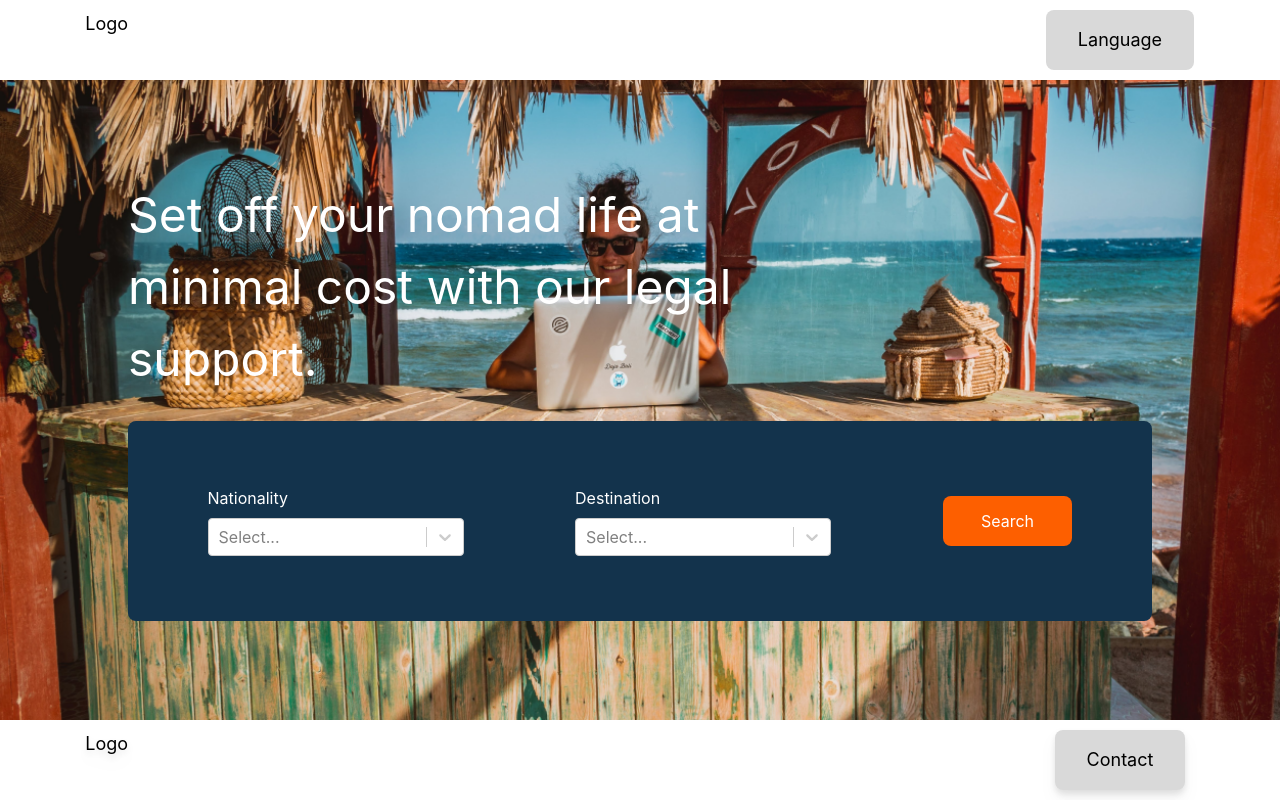
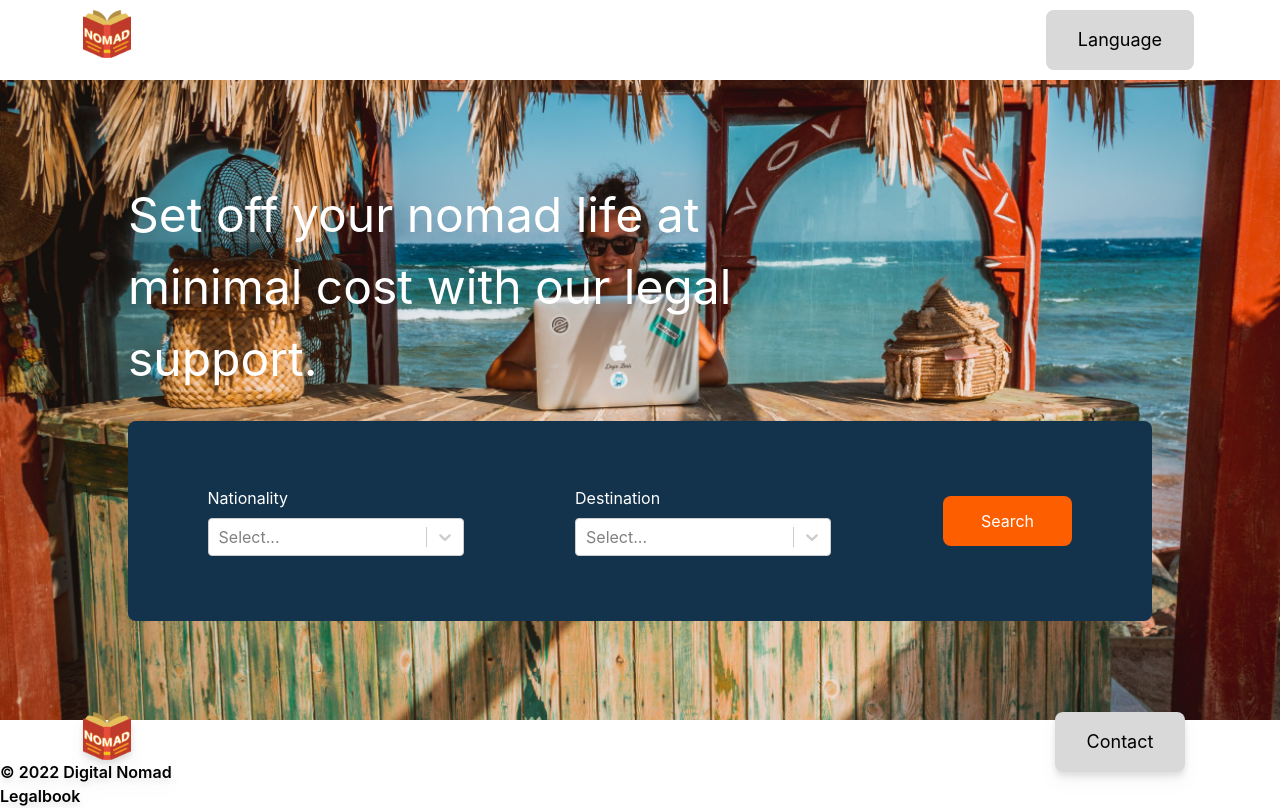
Before and after one commit to mharitsnf/digital-nomads-legalbook, a Next.js app: page / in a window 1280 px wide. Built offline with nearby package versions, Linux system fonts and the light colour scheme.

Commit message:
logo added

```diff
--- a/components/footer.js
+++ b/components/footer.js
@@ -3,7 +3,11 @@ export default function Footer() {
     return (
         <div className="grid grid-cols-12 h-[10vh] w-full justify-items-center content-center drop-shadow-lg">
             <div className="col-span-2">
-                <p className="text-[2vh] lg:text-lg align-center">Logo</p>
+                <div className="flex flex-col self-center">
+                    <img src='/bookLogo.png' alt="logo" className="img-responsive h-[6vh] object-contain" />
+                    <p className="font-semibold">© 2022 Digital Nomad Legalbook</p>
+                </div>
+
             </div>
             <div className="col-start-10 col-span-3">
                 <button className="bg-[#D9D9D9] py-[2vw] px-[2vh] lg:py-[1rem] lg:px-[2rem] rounded-lg text-[2vw] lg:text-lg">Contact</button>
--- a/components/navbar.js
+++ b/components/navbar.js
@@ -1,11 +1,9 @@
-
-
 export default function NavBar() {
 
     return (
         <div className="grid grid-cols-12 h-[10vh] w-full justify-items-center content-center shadow-lg">
             <div className="col-span-2">
-                <p className="text-[2vh] lg:text-lg align-center">Logo</p>
+                <img src='/bookLogo.png' alt="logo" className=" img-responsive h-[6vh] object-contain justify-center align-center" />
             </div>
             <div className="col-start-10 col-span-3">
                 <button className="bg-[#D9D9D9] py-[2vw] px-[2vh] lg:py-[1rem] lg:px-[2rem] rounded-lg text-[2vw] lg:text-lg">Language</button>
```
Also changed, not shown: public/bookLogo.png (added).
